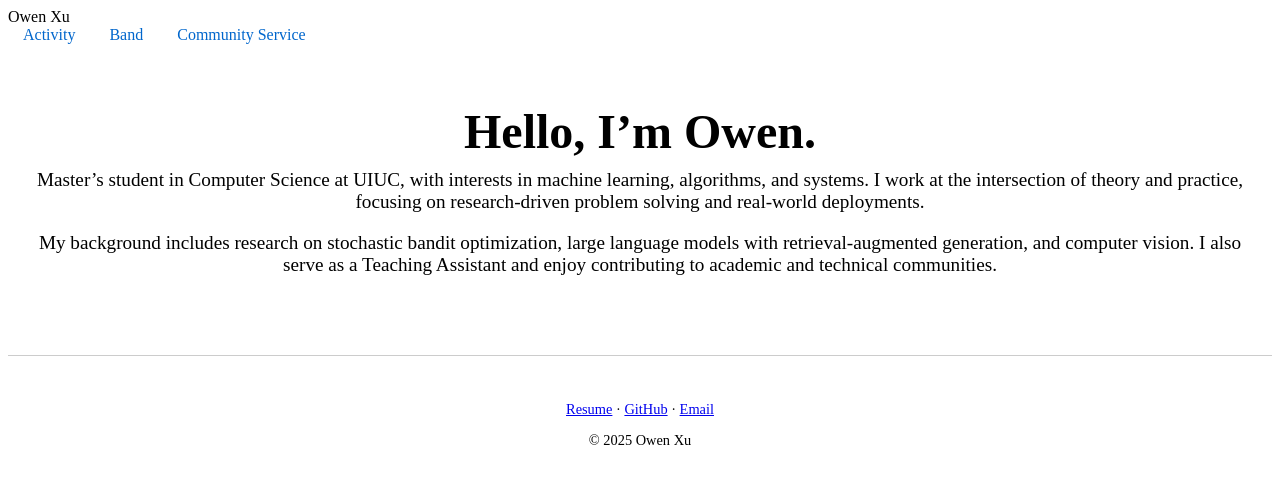
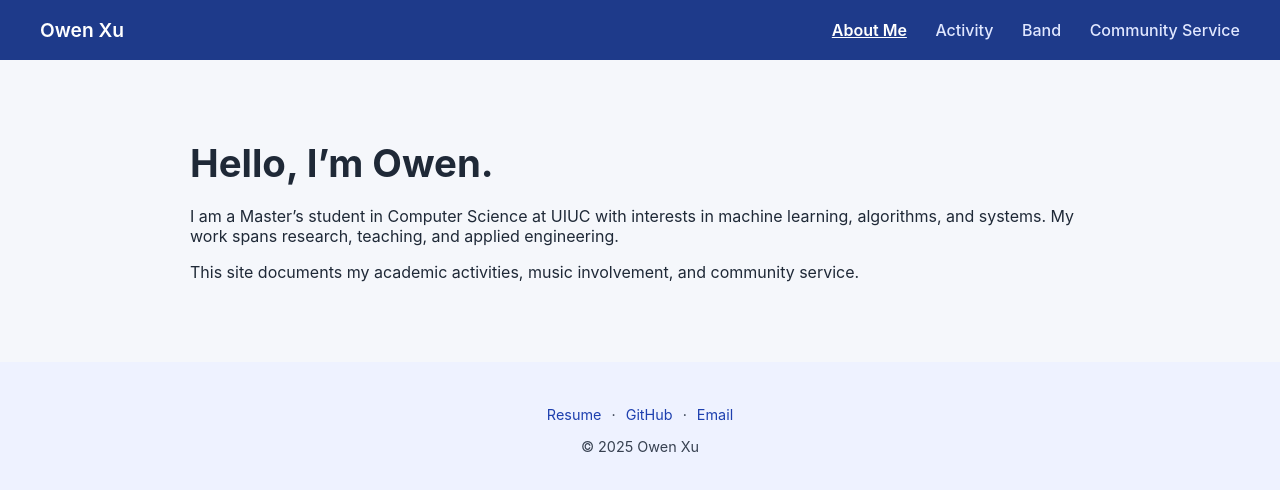
Before and after one commit to jinyuxu2/jinyuxu2.github.io, a plain HTML site: page about.html in a window 1280 px wide. Drawn offline with Linux system fonts and the light colour scheme.

Commit message:
test website

```diff
--- a/about.html
+++ b/about.html
@@ -2,42 +2,35 @@
 <html lang="en">
 <head>
     <meta charset="UTF-8">
-    <title>Owen Xu</title>
+    <title>About Me | Owen Xu</title>
     <meta name="viewport" content="width=device-width, initial-scale=1.0">
     <link rel="stylesheet" href="style.css">
 </head>
 <body>
 
-<!-- Top Navigation -->
 <header class="top-nav">
-    <div class="nav-left">
-        <span class="site-name">Owen Xu</span>
-    </div>
+    <a href="about.html" class="site-name">Owen Xu</a>
     <nav class="nav-right">
+        <a href="about.html" class="active">About Me</a>
         <a href="activity.html">Activity</a>
         <a href="band.html">Band</a>
         <a href="community.html">Community Service</a>
     </nav>
 </header>
 
-<!-- Hero / Summary Section -->
-<main class="hero">
+<main>
     <h1>Hello, I’m Owen.</h1>
-    <p class="subtitle">
-        Master’s student in Computer Science at UIUC, with interests in machine learning,
-        algorithms, and systems. I work at the intersection of theory and practice,
-        focusing on research-driven problem solving and real-world deployments.
+    <p>
+        I am a Master’s student in Computer Science at UIUC with interests in
+        machine learning, algorithms, and systems. My work spans research,
+        teaching, and applied engineering.
     </p>
-
-    <p class="summary">
-        My background includes research on stochastic bandit optimization,
-        large language models with retrieval-augmented generation, and computer vision.
-        I also serve as a Teaching Assistant and enjoy contributing to academic and
-        technical communities.
+    <p>
+        This site documents my academic activities, music involvement,
+        and community service.
     </p>
 </main>
 
-<!-- Footer -->
 <footer class="footer">
     <p>
         <a href="resume.pdf" target="_blank">Resume</a> ·
--- a/style.css
+++ b/style.css
@@ -1,48 +1,72 @@
-/* Navigation */
-.nav nav {
-    text-align: center;
-    margin-top: 20px;
-    font-weight: bold;
+/* Reset / Base */
+body {
+    margin: 0;
+    font-family: -apple-system, BlinkMacSystemFont, "Segoe UI", Roboto, sans-serif;
+    background-color: #f5f7fb;
+    color: #1f2937;
 }
 
-nav a {
-    margin: 0 15px;
-    text-decoration: none;
-    color: #0066cc;
+/* Top Navigation */
+.top-nav {
+    display: flex;
+    justify-content: space-between;
+    align-items: center;
+    padding: 18px 40px;
+    background-color: #1e3a8a;
 }
 
-/* Hero Section */
-.hero {
-    text-align: center;
-    padding: 60px 20px;
+.site-name {
+    font-size: 1.2rem;
+    font-weight: 600;
+    color: #ffffff;
+    text-decoration: none;
 }
 
-.hero h1 {
-    font-size: 3rem;
-    margin: 0;
+/* Navigation links — normalize ALL states */
+.nav-right a,
+.nav-right a:visited,
+.nav-right a:focus,
+.nav-right a:hover {
+    margin-left: 24px;
+    text-decoration: none;
+    color: #e0e7ff;
+    font-weight: 500;
 }
 
-.hero p {
-    font-size: 1.2rem;
-    margin-top: 10px;
+/* Active page */
+.nav-right a.active {
+    color: #ffffff;
+    text-decoration: underline;
+    font-weight: 600;
 }
 
-/* Content Sections */
-.about-me, .highlights {
+/* Main content */
+main {
     max-width: 900px;
-    margin: auto;
-    padding: 40px 20px;
+    margin: 80px auto;
+    padding: 0 24px;
 }
 
-.highlights ul {
-    list-style-type: disc;
-    padding-left: 20px;
+h1 {
+    font-size: 2.4rem;
+    margin-bottom: 20px;
 }
 
 /* Footer */
 .footer {
     text-align: center;
+    padding: 30px 20px;
+    background-color: #eef2ff;
     font-size: 0.9rem;
-    padding-top: 30px;
-    border-top: 1px solid #ccc;
+    color: #374151;
 }
+
+.footer a {
+    color: #1e40af;
+    text-decoration: none;
+    margin: 0 6px;
+}
+
+.footer a:hover {
+    text-decoration: underline;
+}
```
Also changed, not shown: activity.html (added, +30 -0 lines), band.html (added, +30 -0 lines), community.html (added, +30 -0 lines).
